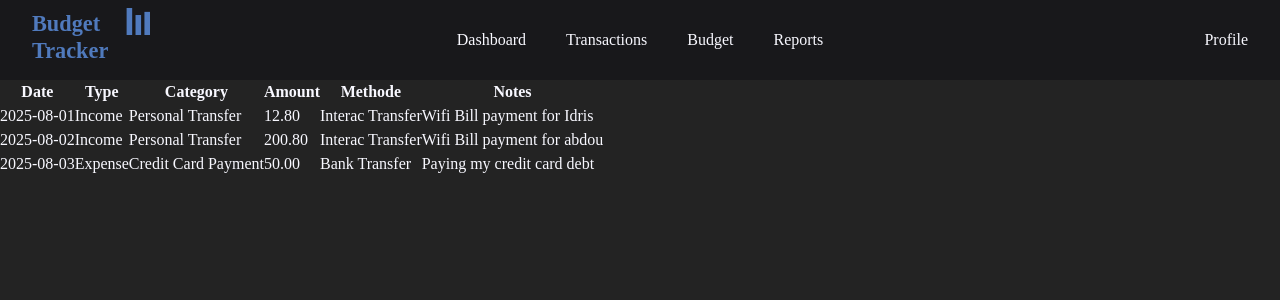
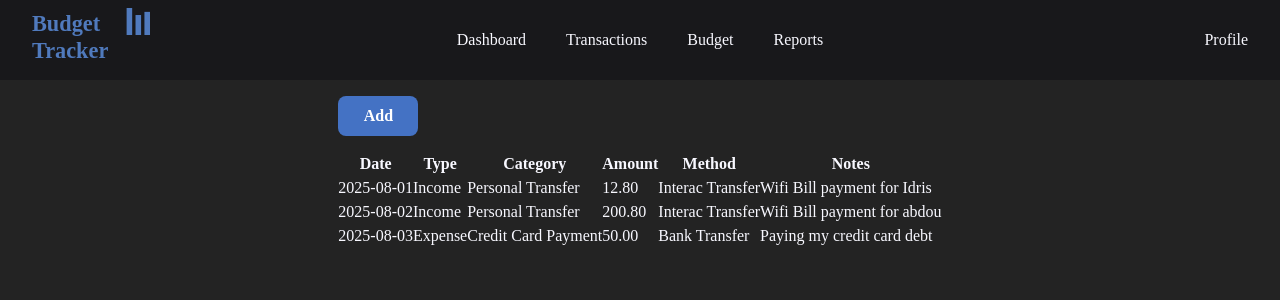
Before and after one commit to adelkandi/budget-tracker, a React (Vite) app in the folder frontend/: page /transactions in a window 1280 px wide. Shown: the top 300 px of the page. Built offline with nearby package versions, Linux system fonts and the light colour scheme.

Commit message:
Add: { Adding add button for the transactions table }

```diff
--- a/frontend/src/pages/transactions.tsx
+++ b/frontend/src/pages/transactions.tsx
@@ -4,15 +4,20 @@ function Transactions(){
     return (
         <>
             <Navbar />
-            <div className="transactions-container">
+            <div className="transactions-container grid justify-center">
                 {/* This is a test to design the table later it will change */}
+                <button className=" button inline-flex items-center justify-center px-6 py-2 rounded-lg
+                            bg-blue-700 text-white font-semibold
+                            hover:bg-blue-700 active:bg-blue-800
+                            focus:outline-none focus:ring-2 focus:ring-blue-400 focus:ring-offset-2
+                            transition">Add</button>
                 <table>
                     <tr>
                         <th>Date</th>
                         <th>Type</th>
                         <th>Category</th>
                         <th>Amount</th>
-                        <th>Methode</th>
+                        <th>Method</th>
                         <th>Notes</th>
                     </tr>
                     <tr>
```
